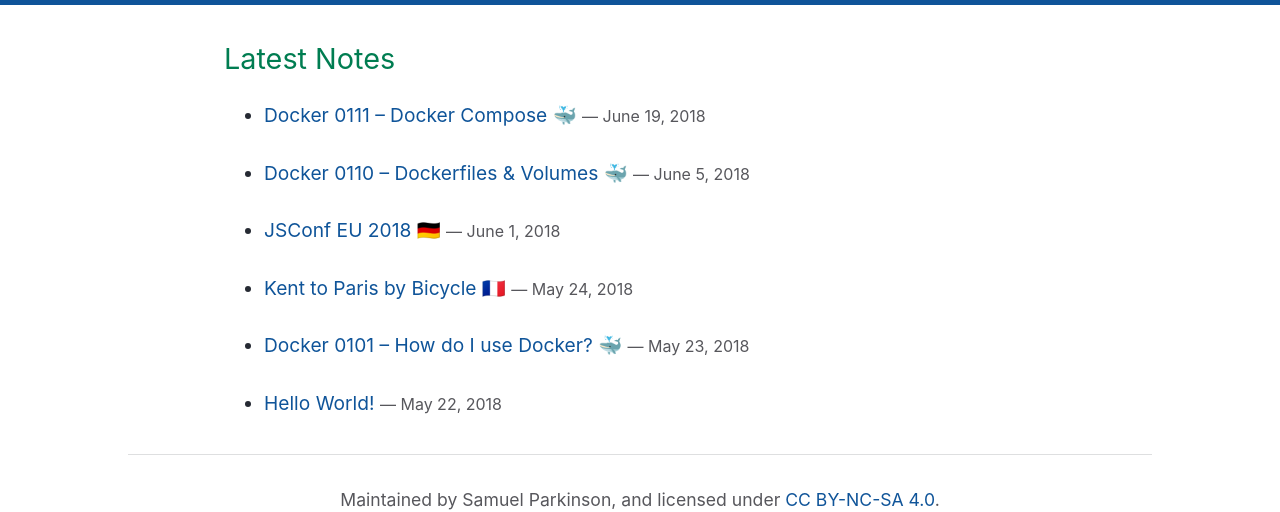
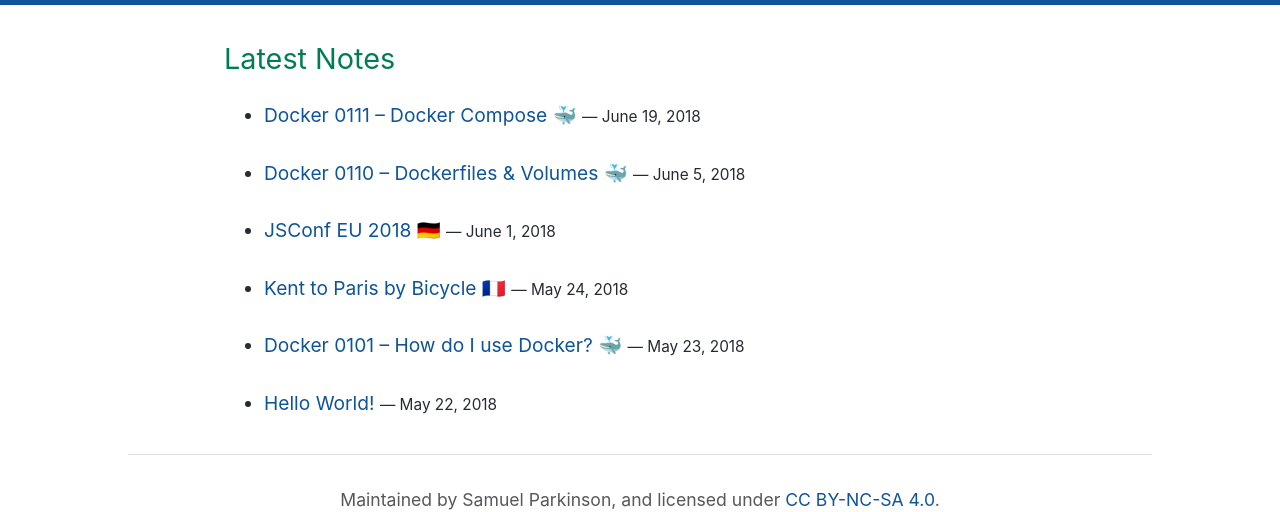
Before and after one commit to sjparkinson/uncomplicated.systems, a Jekyll site: the page built from index.md, in a window 1280 px wide. Shown: the part 254-766 px from the top of the page. Built offline with Jekyll 4.4.1, drawn with Linux system fonts in a browser that asks for light colours; the repository's description, which GitHub fills in, is left out.

Commit message:
Update styles.scss

```diff
--- a/_includes/styles.scss
+++ b/_includes/styles.scss
@@ -40,11 +40,6 @@
   &:hover {
     text-decoration: underline;
   }
-}
-
-small {
-  color: $blockquote-text-color;
-  font-size: 1rem;
 }
 
 header {
```
